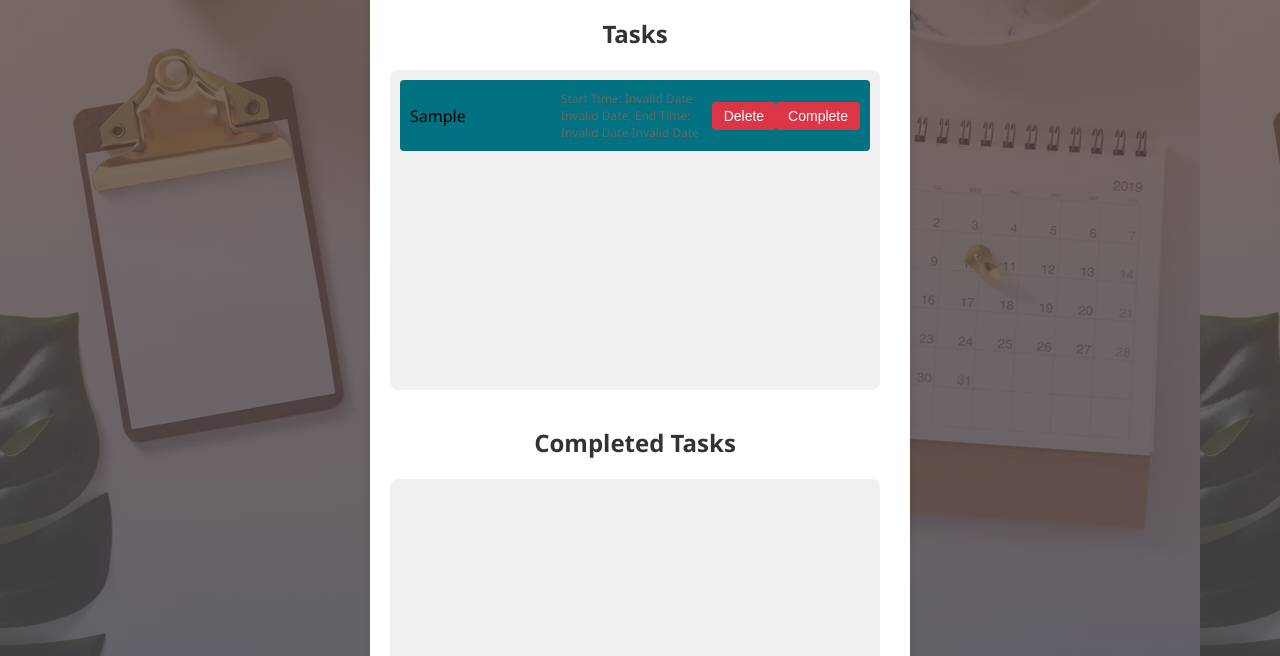
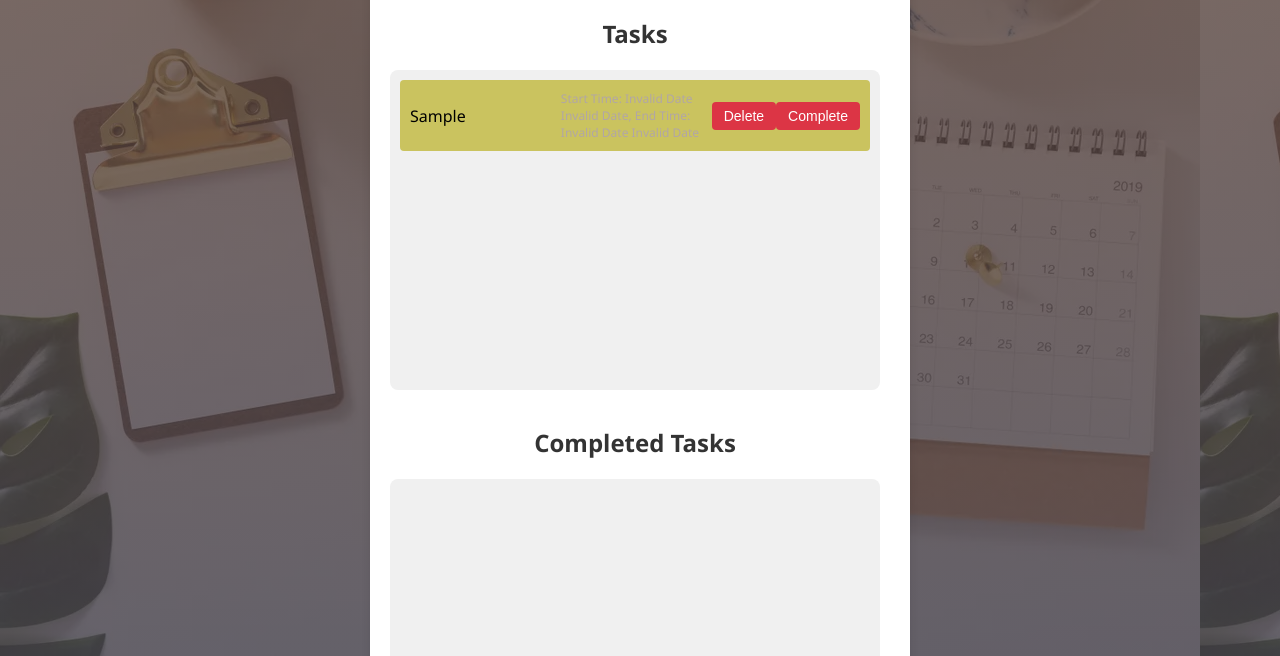
Before and after one commit to Ani-5604/Todo-list, a plain HTML site: page index.html in a window 1280 px wide. Both pictures are taken after typing "Sample" into the empty fields and a click on the button "Add Task". Shown: the part 143-799 px from the top of the page. Drawn offline with Linux system fonts and the light colour scheme.

Commit message:
Update index.html

```diff
--- a/index.html
+++ b/index.html
@@ -90,7 +90,7 @@
         .list li {
             margin-bottom: 10px;
             padding: 10px;
-            background-color: #007281;
+            background-color: #cac35f;
             border-radius: 4px;
             display: flex;
             justify-content: space-between;
@@ -108,7 +108,7 @@
 
         .list li .date-time {
             font-size: 12px;
-            color: #666;
+            color: #b1a6a6;
         }
 
         .list li button {
```
